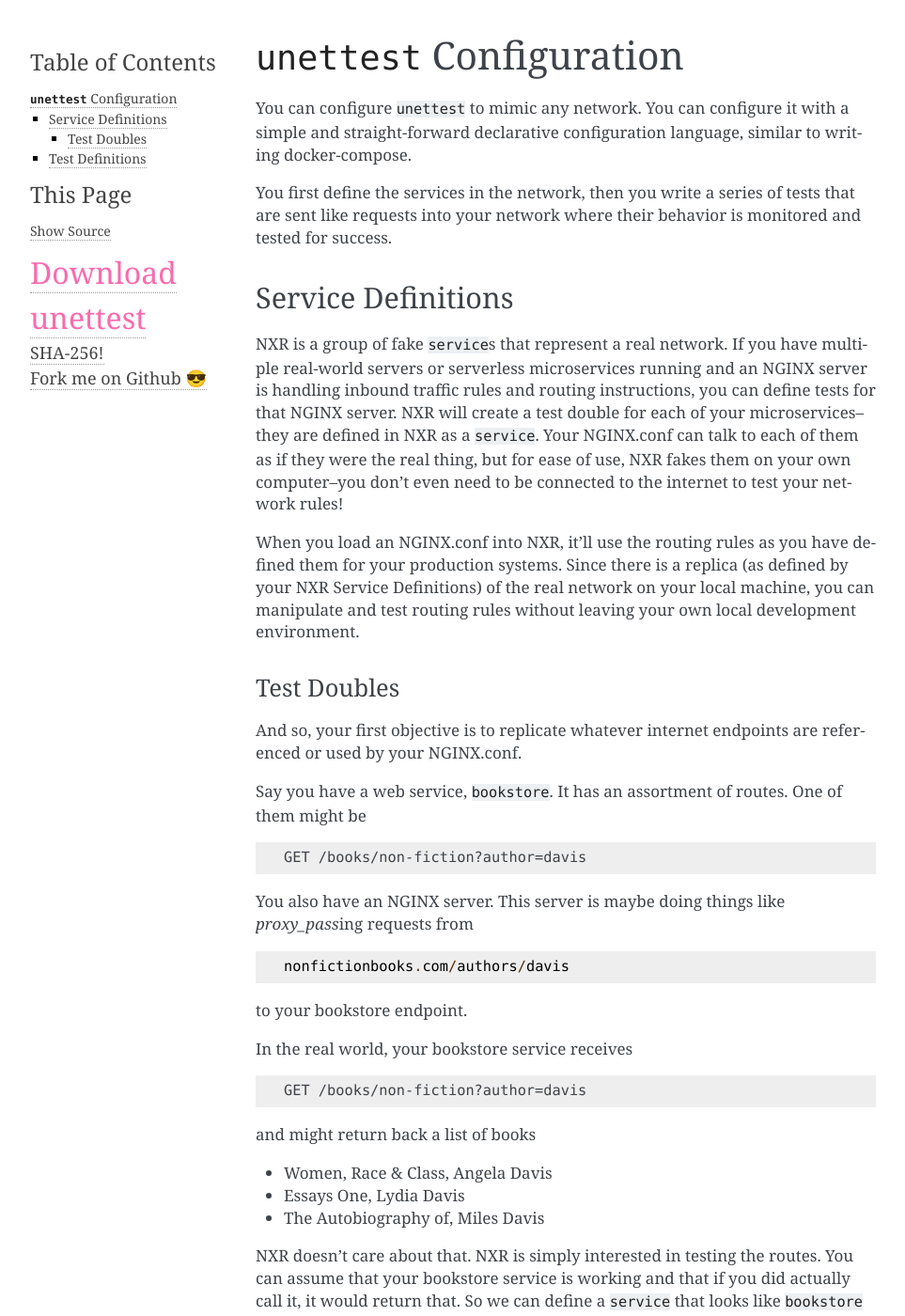
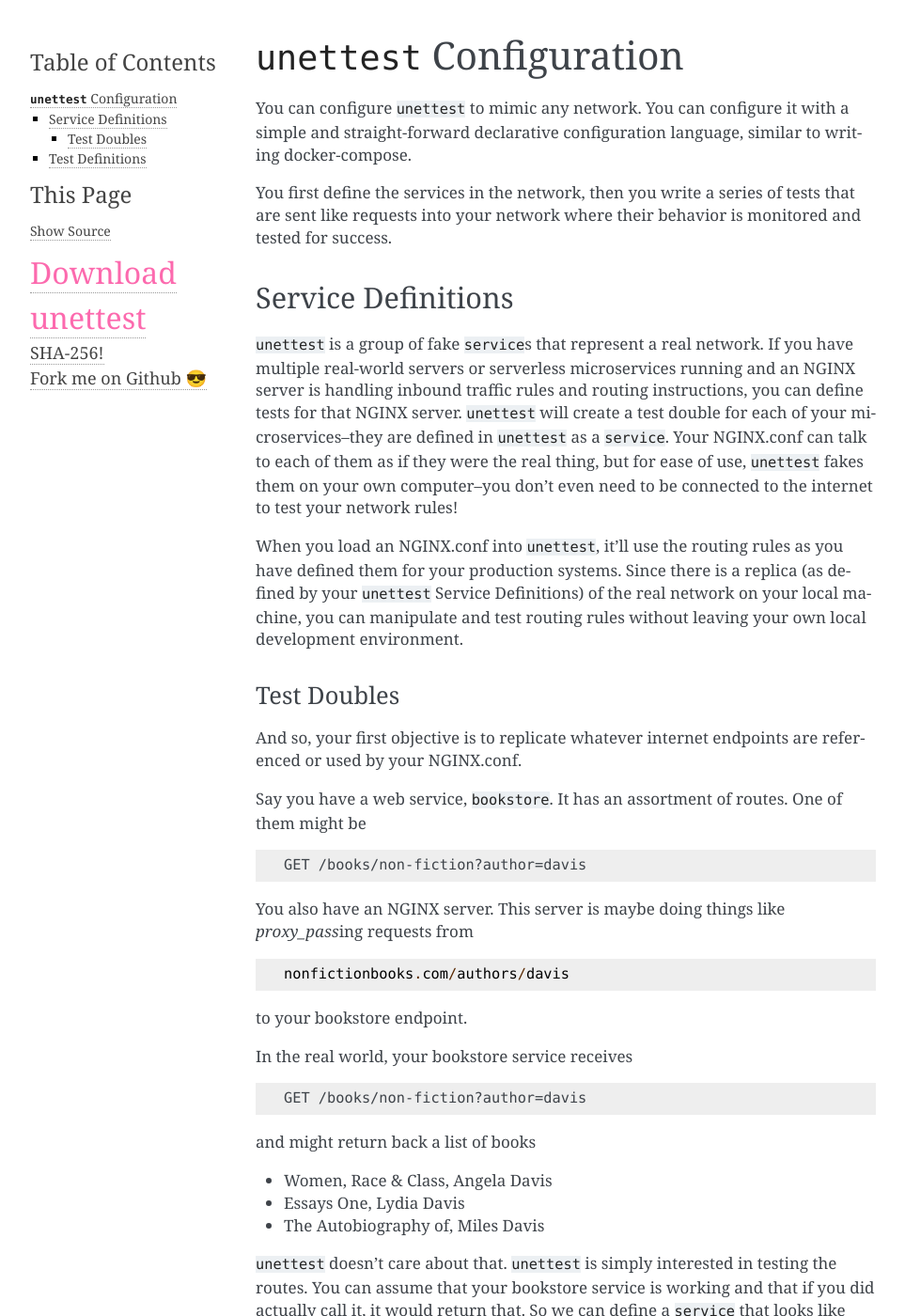
Before and after one commit to nypublicradio/unettest, a Sphinx documentation site: the page built from docs/config_document.rst, in a window 1280 px wide and 1400 px high. Shown: the whole window at 94% size, without its empty margins (148-1111 px from the left). Built offline with Sphinx 7.4.7, drawn with Linux system fonts in a browser that asks for light colours; some of the changed text lies outside the part shown.

Commit message:
unettest reveal

```diff
--- a/docs/conf.py
+++ b/docs/conf.py
@@ -18,7 +18,7 @@ sys.path.insert(0, os.path.abspath('..'))
 # -- Project information -----------------------------------------------------
 
 project = 'unettest'
-copyright = '2020, Jordan Dashel'
+copyright = '2020, New York Public Radio'
 author = 'Jordan Dashel'
 
 
--- a/docs/config_document.rst
+++ b/docs/config_document.rst
@@ -13,20 +13,21 @@ and tested for success.
 Service Definitions
 -------------------
 
-NXR is a group of fake ``service``\ s that represent a real network. If you have
-multiple real-world servers or serverless microservices running and an NGINX
-server is handling inbound traffic rules and routing instructions, you can
-define tests for that NGINX server. NXR will create a test double for each of
-your microservices--they are defined in NXR as a ``service``\ . Your NGINX.conf
-can talk to each of them as if they were the real thing, but for ease of use,
-NXR fakes them on your own computer--you don't even need to be connected to the
-internet to test your network rules!
+``unettest`` is a group of fake ``service``\ s that represent a real network.
+If you have multiple real-world servers or serverless microservices running and
+an NGINX server is handling inbound traffic rules and routing instructions, you
+can define tests for that NGINX server. ``unettest`` will create a test double
+for each of your microservices--they are defined in ``unettest`` as a
+``service``\ . Your NGINX.conf can talk to each of them as if they were the
+real thing, but for ease of use, ``unettest`` fakes them on your own
+computer--you don't even need to be connected to the internet to test your
+network rules!
 
-When you load an NGINX.conf into NXR, it'll use the routing rules as you have
-defined them for your production systems. Since there is a replica (as defined
-by your NXR Service Definitions) of the real network on your local machine, you
-can manipulate and test routing rules without leaving your own local development
-environment.
+When you load an NGINX.conf into ``unettest``, it'll use the routing rules as
+you have defined them for your production systems. Since there is a replica (as
+defined by your ``unettest`` Service Definitions) of the real network on your
+local machine, you can manipulate and test routing rules without leaving your
+own local development environment.
 
 Test Doubles
 ^^^^^^^^^^^^
@@ -56,10 +57,10 @@ and might return back a list of books
 * Essays One, Lydia Davis
 * The Autobiography of, Miles Davis
 
-NXR doesn't care about that. NXR is simply interested in testing the routes.
-You can assume that your bookstore service is working and that if you did
-actually call it, it would return that. So we can define a ``service`` that
-looks like ``bookstore`` from the perspective of NGINX.
+``unettest`` doesn't care about that. ``unettest`` is simply interested in
+testing the routes.  You can assume that your bookstore service is working and
+that if you did actually call it, it would return that. So we can define a
+``service`` that looks like ``bookstore`` from the perspective of NGINX.
 
 .. code-block:: yaml
 
@@ -73,9 +74,9 @@ looks like ``bookstore`` from the perspective of NGINX.
           params:
             - author
 
-This tells NXR that you have a service, ``bookstore`` that can accept routes to
-``/books/non-fiction`` and will normally return a 200. It accepts params for
-author. Pretty straightforward!
+This tells ``unettest`` that you have a service, ``bookstore`` that can accept
+routes to ``/books/non-fiction`` and will normally return a 200. It accepts
+params for author. Pretty straightforward!
 
 And so we know we have some fancy logic in our NGINX.conf that will pass a
 request from elsewhere to our venerable ``bookstore`` service. Let's make sure
--- a/docs/index.rst
+++ b/docs/index.rst
@@ -59,7 +59,7 @@ Requirements:
 
 * Docker
 * docker-compose
-* `\ ``unettest`` for MacOS <https://unettest.s3.us-east-2.amazonaws.com/unettest.mac>`_
+* `unettest for MacOS <https://unettest.s3.us-east-2.amazonaws.com/unettest.mac>`_
   (`SHA-256 checksum <https://unettest.s3.us-east-2.amazonaws.com/mac-sha256>`_)
 
 
--- a/docs/tutorial.rst
+++ b/docs/tutorial.rst
@@ -6,7 +6,7 @@ How to Work With ``unettest``
 -----------------------------
 
 I think it will be easiest to show how to use ``unettest`` with terminal screen sessions.
-It'll reveal how to think with NXR most directly.
+It'll reveal how to think with ``unettest`` most directly.
 
 .. NOTE::
   In these, the infant days of ``unettest``, it was going by ``nginxray``. Please make
```
Also changed, not shown: other parts of docs/index.rst (+2 -2 lines).
